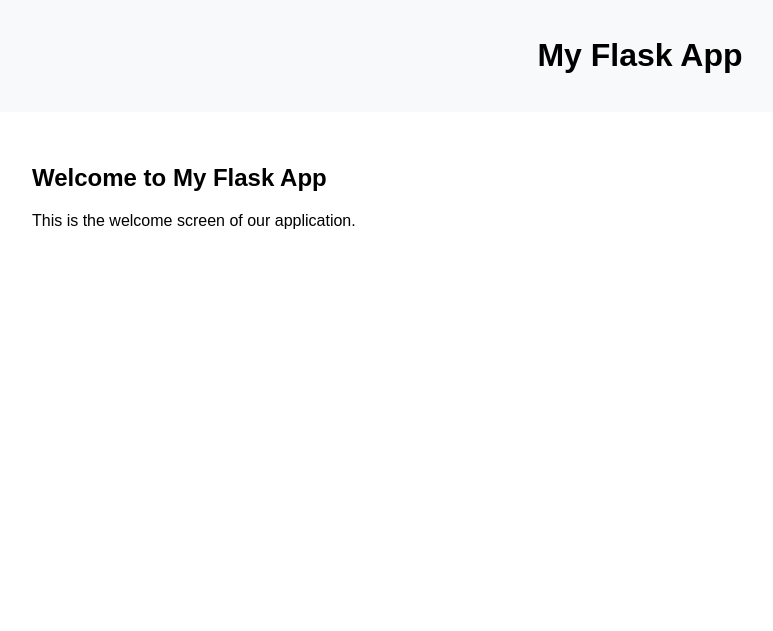
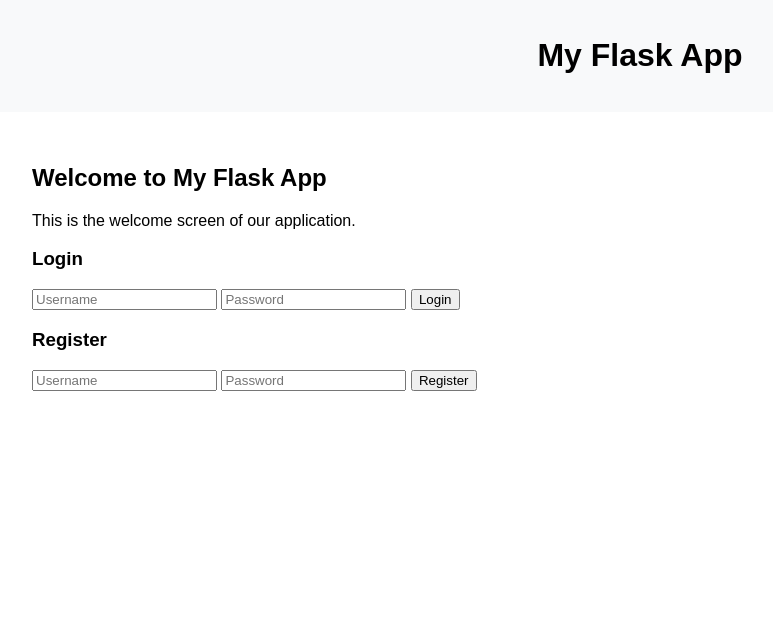
Before and after one commit to PadsterH2012/ac-project1, a Flask app: page / in a window 1280 px wide. Shown: the top 631 px of the page, without its empty margins (0-773 px from the left). Run offline with Flask 3, Linux system fonts and the light colour scheme.

Commit message:
Added login and registration forms to the index.html template.

```diff
--- a/templates/index.html
+++ b/templates/index.html
@@ -5,4 +5,36 @@
 {% block content %}
     <h2>Welcome to My Flask App</h2>
     <p>This is the welcome screen of our application.</p>
+
+    <div class="auth-forms">
+        <div class="login-form">
+            <h3>Login</h3>
+            <form method="POST" action="{{ url_for('index') }}">
+                <input type="hidden" name="login" value="1">
+                <input type="text" name="username" placeholder="Username" required>
+                <input type="password" name="password" placeholder="Password" required>
+                <button type="submit">Login</button>
+            </form>
+        </div>
+
+        <div class="register-form">
+            <h3>Register</h3>
+            <form method="POST" action="{{ url_for('index') }}">
+                <input type="hidden" name="register" value="1">
+                <input type="text" name="username" placeholder="Username" required>
+                <input type="password" name="password" placeholder="Password" required>
+                <button type="submit">Register</button>
+            </form>
+        </div>
+    </div>
+
+    {% with messages = get_flashed_messages(with_categories=true) %}
+        {% if messages %}
+            <div class="flashed-messages">
+                {% for category, message in messages %}
+                    <div class="alert alert-{{ category }}">{{ message }}</div>
+                {% endfor %}
+            </div>
+        {% endif %}
+    {% endwith %}
 {% endblock %}
```
